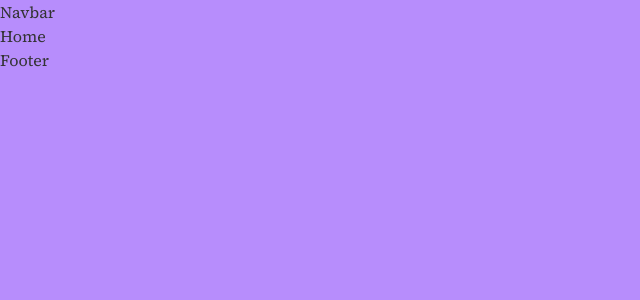
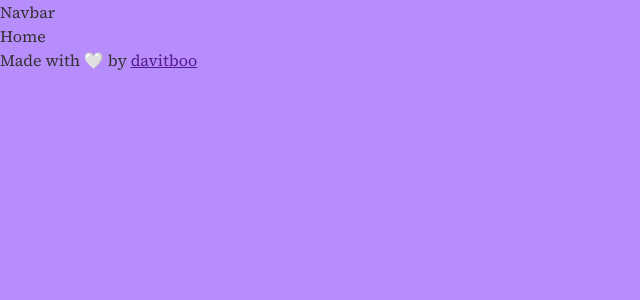
Before and after one commit to DavitBoo/blog-dashboard, a React (Vite) app: page / in a window 1280 px wide. Shown: the top 300 px of the page, without its empty margins (0-640 px from the left). Built offline with nearby package versions, Linux system fonts and the light colour scheme.

Commit message:
small mod

```diff
--- a/src/Components/Footer.jsx
+++ b/src/Components/Footer.jsx
@@ -2,6 +2,10 @@ import React from 'react'
 
 export default function Footer() {
   return (
-    <div>Footer</div>
+    <footer>
+      <span>
+        Made with 🤍 by <a href=""> davitboo</a>
+      </span>
+    </footer>
   )
 }
--- a/src/Components/Login.jsx
+++ b/src/Components/Login.jsx
@@ -29,6 +29,8 @@ const FormContainer = styled.div`
     border-bottom: 1px solid var(--dark-grey);
     padding: .5rem;
   }
+
+
 `;
 
 
@@ -43,6 +45,7 @@ export default function Login() {
             <input placeholder='password' type="password" name="" id="" />
             <input className='btn' type="submit" value="Login" />
           </form>
+          <p className="error-msg">This is an error</p>
 </div>
 
     </FormContainer>
--- a/src/globalStyles.jsx
+++ b/src/globalStyles.jsx
@@ -19,6 +19,7 @@ const GlobalStyle = createGlobalStyle`
 :root {
   --purple: #B78DFC;
   --dark-grey: #333;
+  --error-red: #CA2F28;
 }
 
   /*
@@ -85,6 +86,15 @@ body{
   padding-bottom: .5rem;
 }
 
+.error-msg{
+  text-align: center;
+  color: var(--error-red);
+  margin-top: .5rem;
+  margin-bottom: .5rem;
+  font-size: .8rem;
+
+}
+
 .d-flex{
   display: flex;
 }
```
